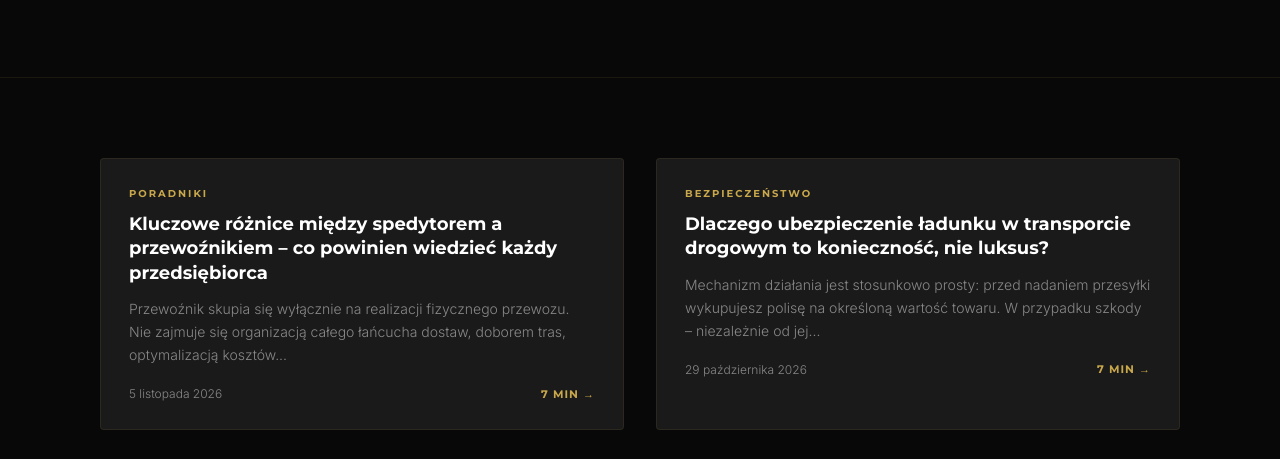
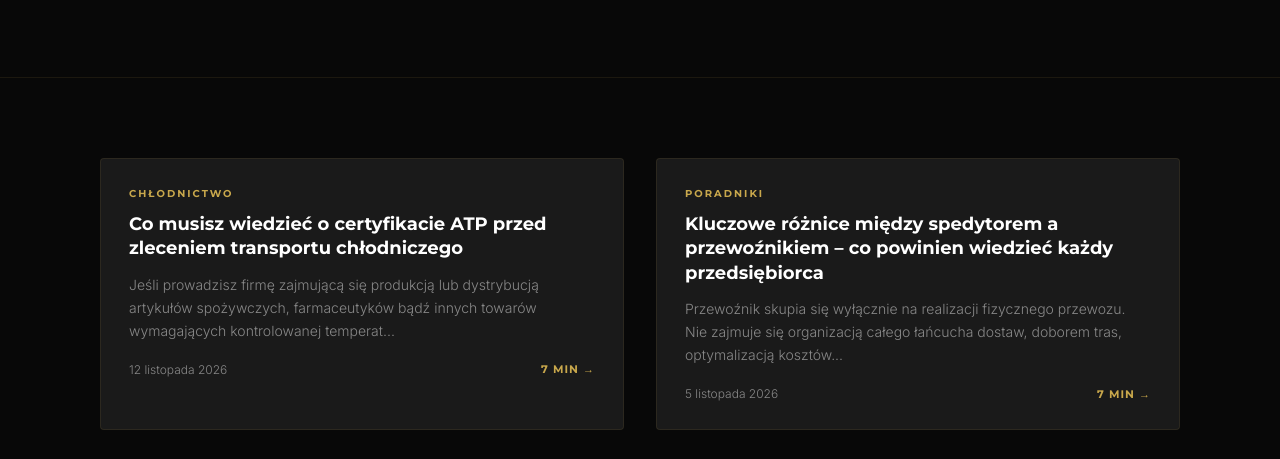
Before and after one commit to barti2409/wilk-logistics, a plain HTML site: page blog/index.html in a window 1280 px wide. Shown: the part 329-788 px from the top of the page. Drawn offline with Linux system fonts and the light colour scheme.

Commit message:
blog: update index for certyfikat-atp-transport-chlodniczy-wymagania

```diff
--- a/blog/index.html
+++ b/blog/index.html
@@ -111,6 +111,17 @@
 
 <div class="blog-grid" id="posts-grid">
   <!-- POSTS_START -->
+  <a href="/blog/certyfikat-atp-transport-chlodniczy-wymagania/" class="post-card">
+    <div class="post-card-body">
+      <div class="post-card-tag">Chłodnictwo</div>
+      <h2 class="post-card-title">Co musisz wiedzieć o certyfikacie ATP przed zleceniem transportu chłodniczego</h2>
+      <p class="post-card-excerpt">Jeśli prowadzisz firmę zajmującą się produkcją lub dystrybucją artykułów spożywczych, farmaceutyków bądź innych towarów wymagających kontrolowanej temperat...</p>
+      <div class="post-card-meta">
+        <span class="post-card-date">12 listopada 2026</span>
+        <span class="post-card-read">7 min →</span>
+      </div>
+    </div>
+  </a>
   <a href="/blog/spedytor-a-przewoznik-roznica/" class="post-card">
     <div class="post-card-body">
       <div class="post-card-tag">Poradniki</div>
```
